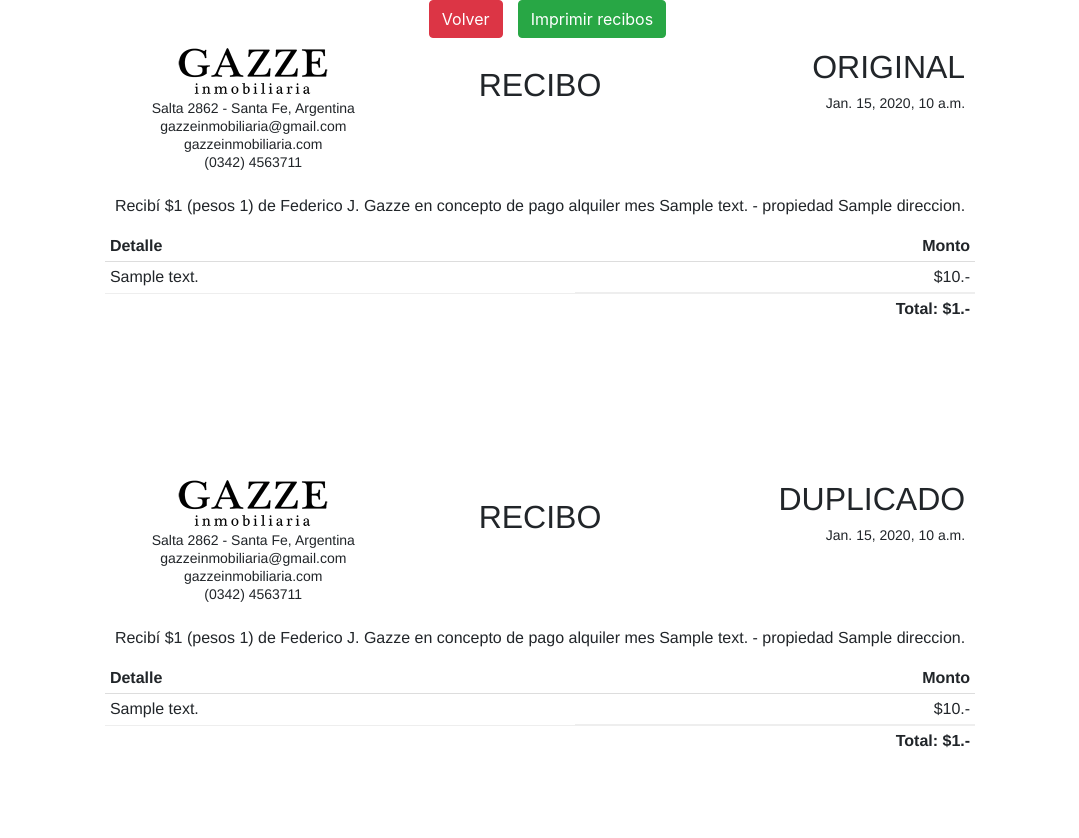
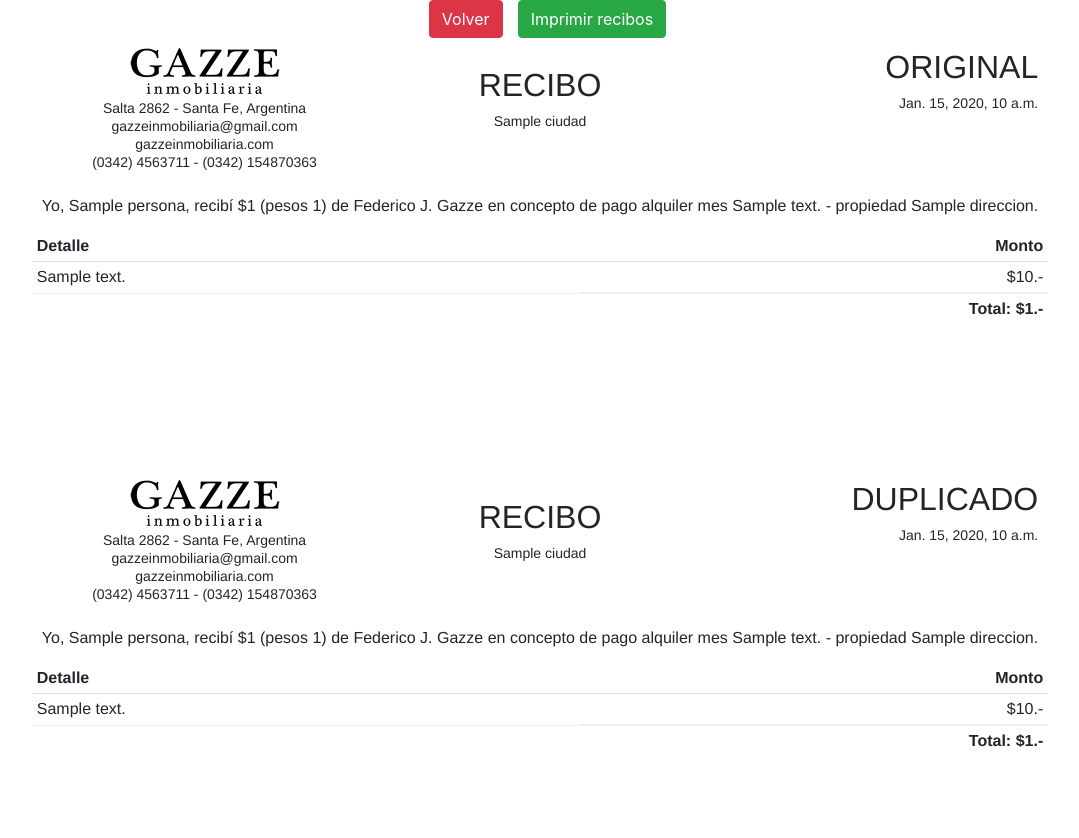
Before and after one commit to RodolfoAragno/Inmobiliaria-Python, a Django app: template templates/cobros_pagos/recibo_pago.html in a window 1280 px wide. Shown: the whole page, without its empty margins (100-1179 px from the left). Run offline with Django 3.2, Linux system fonts and the light colour scheme; the template is opened without the code that fills it: most values are stand-ins (such as "Sample title", 1, 10 or a date in 2020); some libraries are stand-ins or nearby versions.

Commit message:
modificaciones en recibo_cobro y recibo_pago

```diff
--- a/contratos/models.py
+++ b/contratos/models.py
@@ -133,9 +133,9 @@ class Contrato(models.Model):
 		dir_guardado = os.path.join(MEDIA_ROOT, 'documentos/contratos/')
 		if not os.path.exists(dir_guardado):
 			os.makedirs(dir_guardado)
-		document.write(
-			os.path.join(dir_guardado, 'autorizacion_{}_{}.docx'.format(self.propiedad.propietario.persona.apellido, self.propiedad.direccion))
-		)
+		save_path = os.path.join(dir_guardado, 'autorizacion_{}_{}.docx'.format(self.propiedad.propietario.persona.apellido, self.propiedad.direccion))
+		document.write(save_path)
+		print(save_path)
 		return
 
 def convertir_a_float(num):
--- a/templates/cobros_pagos/recibo_cobro.html
+++ b/templates/cobros_pagos/recibo_cobro.html
@@ -27,11 +27,12 @@
                                         Salta 2862 - Santa Fe, Argentina<br>
                                         gazzeinmobiliaria@gmail.com<br>
                                         gazzeinmobiliaria.com<br>
-                                        (0342) 4563711<br>
+                                        (0342) 4563711 - (0342) 154870363<br>
                                     </td>
                                     <td class="title">
                                         <br>
                                         <h2>RECIBO</h2>
+                                        {{ mes.contrato.propiedad.ciudad}}
                                     </td>
                                     <td class="title">
                                         <h2>ORIGINAL</h2>
@@ -100,11 +101,12 @@ style="padding-top: 2em">
                                         Salta 2862 - Santa Fe, Argentina<br>
                                         gazzeinmobiliaria@gmail.com<br>
                                         gazzeinmobiliaria.com<br>
-                                        (0342) 4563711<br>
+                                        (0342) 4563711 - (0342) 154870363<br>
                                     </td>
                                     <td class="title">
                                         <br>
                                         <h2>RECIBO</h2>
+                                        {{ mes.contrato.propiedad.ciudad}}
                                     </td>
                                     <td class="title">
                                         <h2>DUPLICADO</h2>
--- a/templates/cobros_pagos/recibo_pago.html
+++ b/templates/cobros_pagos/recibo_pago.html
@@ -27,11 +27,12 @@
                                         Salta 2862 - Santa Fe, Argentina<br>
                                         gazzeinmobiliaria@gmail.com<br>
                                         gazzeinmobiliaria.com<br>
-                                        (0342) 4563711<br>
+                                        (0342) 4563711 - (0342) 154870363<br>
                                     </td>
                                     <td class="title">
                                         <br>
                                         <h2>RECIBO</h2>
+                                        {{ mes.contrato.propiedad.ciudad}}
                                     </td>
                                     <td class="title">
                                         <h2>ORIGINAL</h2>
@@ -46,7 +47,7 @@
                             <table>
                                 <tr>
                                     <td>
-                                        Recibí ${{ mes.totalAPagar }} (pesos {{ total_texto }}) de Federico J. Gazze en
+                                        Yo, {{ mes.contrato.propiedad.propietario.persona.getNombreApellido }}, recibí ${{ mes.totalAPagar }} (pesos {{ total_texto }}) de Federico J. Gazze en
                                         concepto de pago alquiler mes {{ texto_mes }} - propiedad
                                         {{ mes.contrato.propiedad.direccion }}.
                                     </td>
@@ -100,11 +101,12 @@ style="padding-top: 2em">
                                         Salta 2862 - Santa Fe, Argentina<br>
                                         gazzeinmobiliaria@gmail.com<br>
                                         gazzeinmobiliaria.com<br>
-                                        (0342) 4563711<br>
+                                        (0342) 4563711 - (0342) 154870363<br>
                                     </td>
                                     <td class="title">
                                         <br>
                                         <h2>RECIBO</h2>
+                                        {{ mes.contrato.propiedad.ciudad}}
                                     </td>
                                     <td class="title">
                                         <h2>DUPLICADO</h2>
@@ -119,7 +121,7 @@ style="padding-top: 2em">
                             <table>
                                 <tr>
                                     <td>
-                                        Recibí ${{ mes.totalAPagar }} (pesos {{ total_texto }}) de Federico J. Gazze en
+                                        Yo, {{ mes.contrato.propiedad.propietario.persona.getNombreApellido }}, recibí ${{ mes.totalAPagar }} (pesos {{ total_texto }}) de Federico J. Gazze en
                                         concepto de pago alquiler mes {{ texto_mes }} - propiedad
                                         {{ mes.contrato.propiedad.direccion }}.
                                     </td>
```
Also changed, not shown: inmobiliaria/settings.py (+11 -3 lines).
